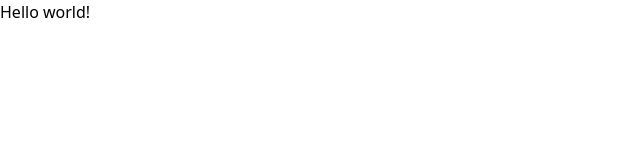
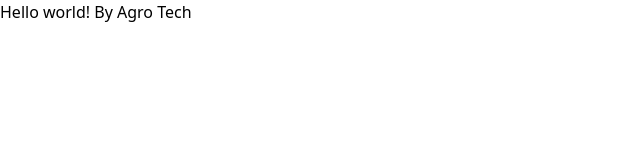
Before and after one commit to Darrehan/Agrotech-Blog, a React (Vite) app in the folder Client/: page / in a window 1280 px wide. Shown: the top 160 px of the page, without its empty margins (0-640 px from the left). Built offline with nearby package versions, Linux system fonts and the light colour scheme.

Commit message:
Dar Rehan Rasool
sycomusiclover

```diff
--- a/Client/src/App.jsx
+++ b/Client/src/App.jsx
@@ -1,7 +1,7 @@
 function App() {
   return (
     <div>
-      <h1 className="text-3xl font-bold underline">Hello world!</h1>
+      <h1 className="text-3xl font-bold underline">Hello world! By Agro Tech</h1>
     </div>
   );
 }
```
